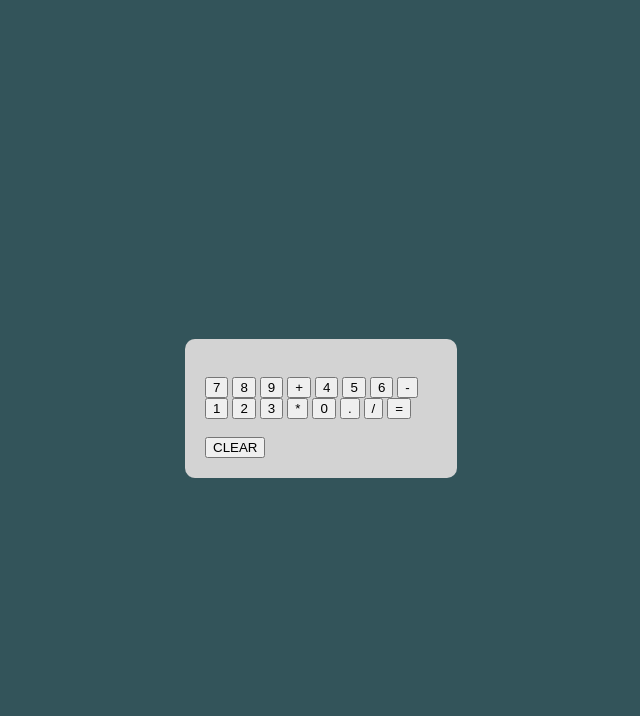
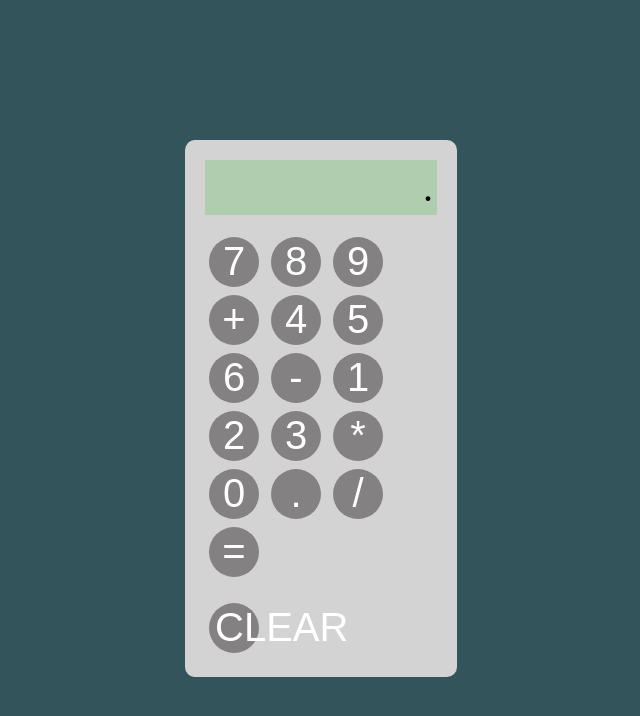
Before and after one commit to Serkan-00/CalculatorJS, a plain HTML site: page index.html in a window 1280 px wide. Shown: the whole page, without its empty margins (319-959 px from the left). Drawn offline with Linux system fonts and the light colour scheme.

Commit message:
fixed background of calculator

```diff
--- a/index.html
+++ b/index.html
@@ -8,9 +8,9 @@
 </head>
 <body>
     <div class="calculator">
-        <div class="screen">
-        <br/>
-        <div class="buttons">
+        <div class="screen">.</div>
+         <br/>
+         <div class="buttons">
             <button>7</button>
             <button>8</button>
             <button>9</button>
@@ -28,10 +28,10 @@
             <button>/</button>
             <button id="equals">=</button>
 
-        </div>
+         </div>
 
-        <br/>
-        <button id="clear">CLEAR</button>
+         <br/>
+         <button id="clear">CLEAR</button>
 
         </div>
 
--- a/styles.css
+++ b/styles.css
@@ -12,6 +12,25 @@ body {
     border-radius: 10px;
 }
 
+.screen {
+    width: 224px;
+    background-color: rgb(176, 205, 176);
+    font-size: 40px;
+    text-align: end;
+    padding: 4px;
+}
+
 .buttons {
     width: 232px;
 }
+
+button {
+    background-color: rgb(131, 129, 129);
+    border: none;
+    color: rgb(255, 255, 255);
+    font-size: 40px;
+    width: 50px;
+    height: 50px;
+    border-radius: 25px;
+    margin: 4px;
+}
```
